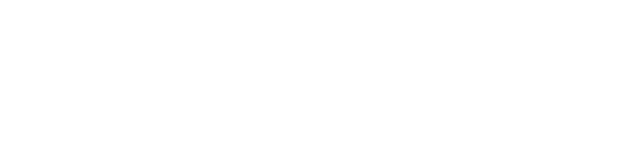
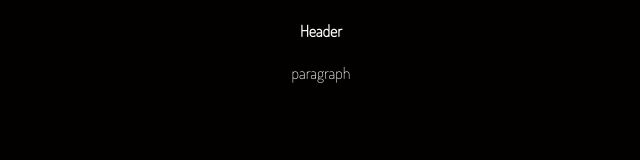
Before and after one commit to milesbradford/argp1, a website built with Parcel: page argp2.html in a window 1280 px wide. Shown: the whole page, without its empty margins (319-959 px from the left). Built offline with nearby package versions, Linux system fonts and the light colour scheme.

Commit message:
removed argp1

```diff
--- a/argp2.html
+++ b/argp2.html
@@ -8,7 +8,7 @@
       rel="stylesheet"
     />
 
-    <link href="argp1/styles.css" rel="stylesheet" />
+    <link href="styles.css" rel="stylesheet" />
   </head>
 
   <body class="black-background">
```
